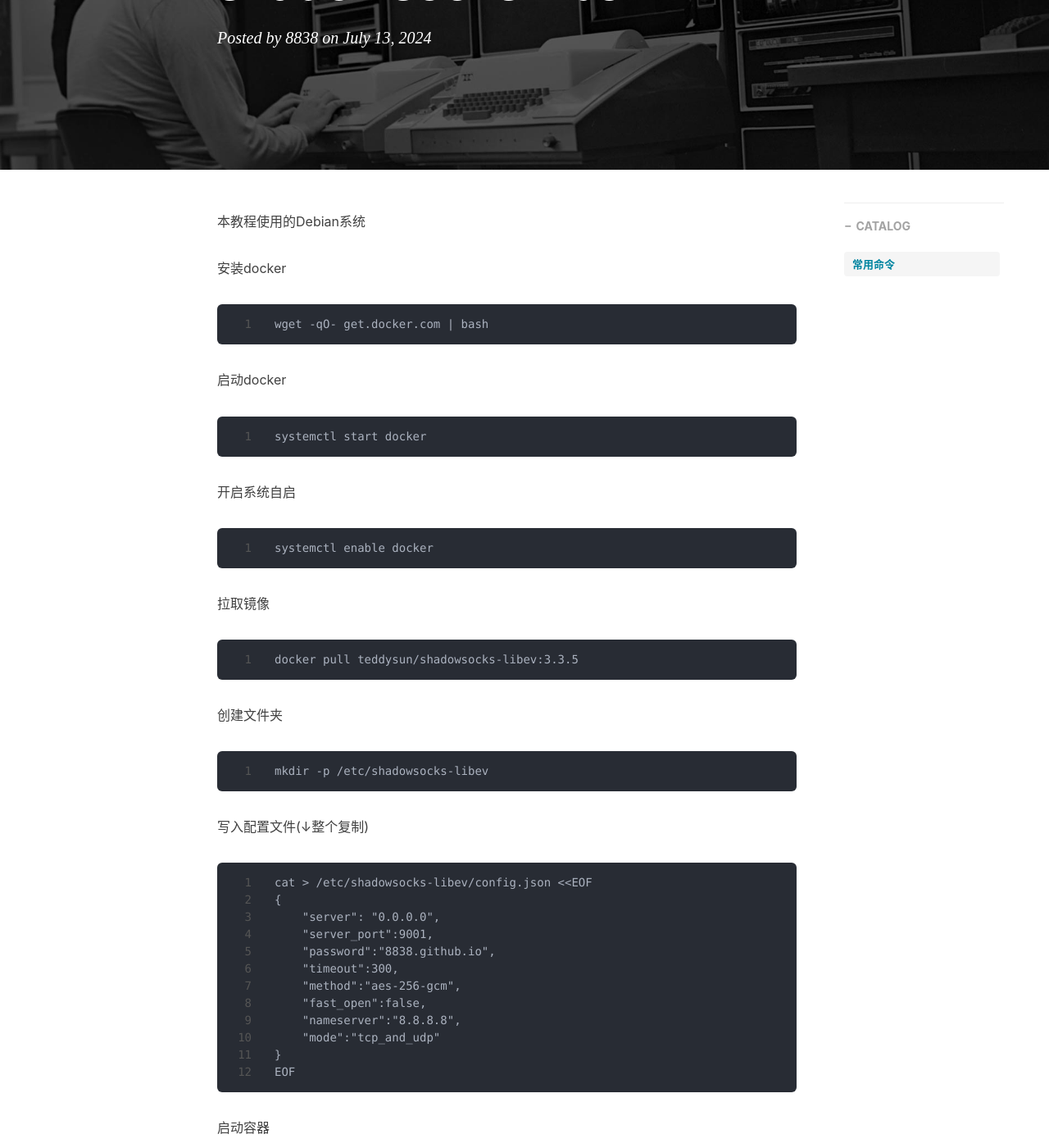
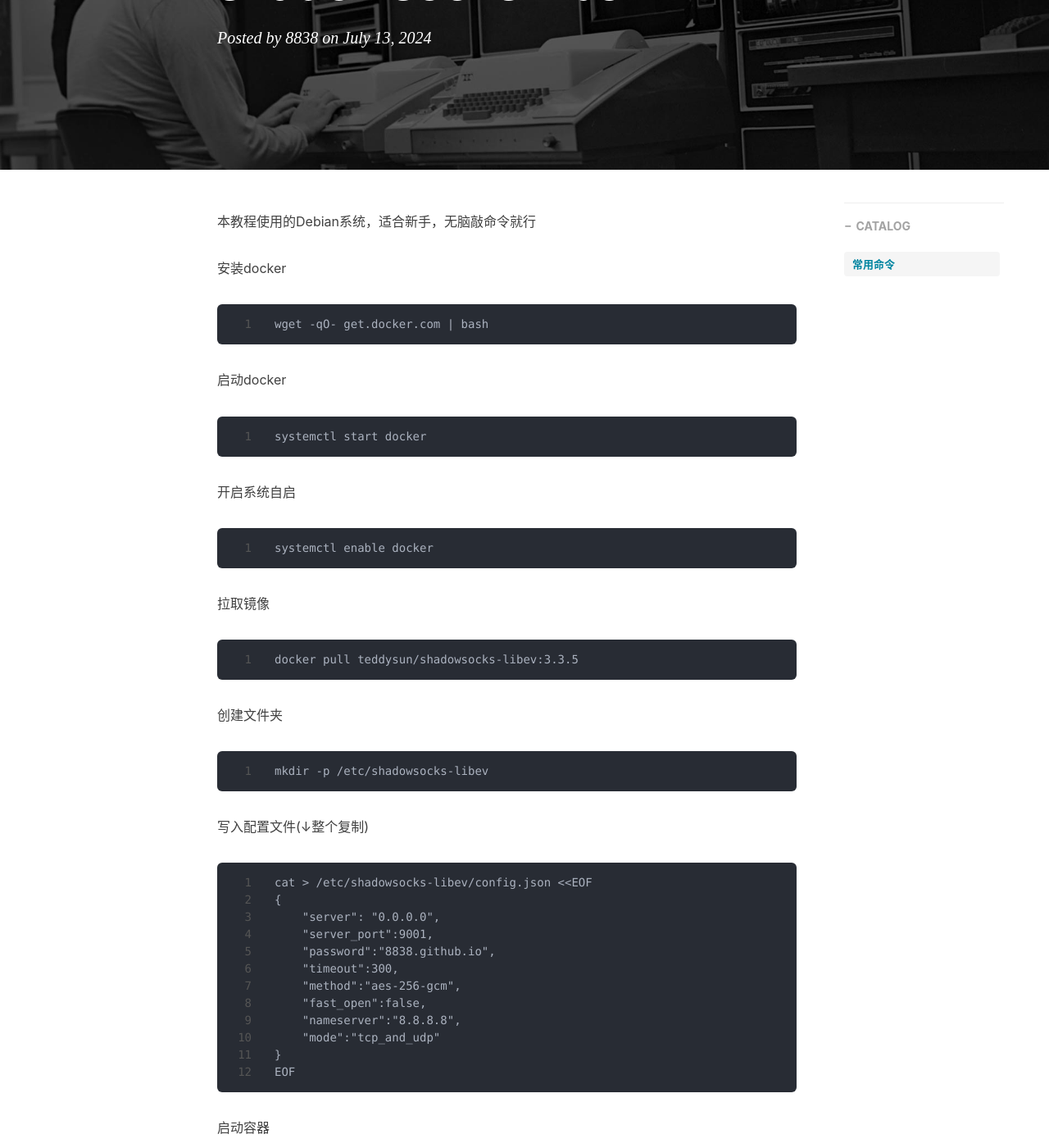
Before and after one commit to 8838/8838.github.io, a Jekyll site: the page built from _posts/2024-07-13-shadowsocks-libev.md, in a window 1280 px wide and 1400 px high, scrolled down 310 px. Shown: the whole window at 82% size. Built offline with Jekyll 4.4.1, drawn with Linux system fonts in a browser that asks for light colours; nearby versions of some CDN libraries; comment, search, counter and statistics services are not loaded; some of the changed text lies outside the part shown.

Commit message:
Update 2024-07-13-shadowsocks-libev.md

```diff
--- a/_posts/2024-07-13-shadowsocks-libev.md
+++ b/_posts/2024-07-13-shadowsocks-libev.md
@@ -10,7 +10,7 @@ tags:
     - docker
 ---
 
-本教程使用的Debian系统
+本教程使用的Debian系统，适合新手，无脑敲命令就行
 
 安装docker
 
```
Also changed, not shown: other parts of _posts/2024-07-13-shadowsocks-libev.md (+1 -1 lines).
